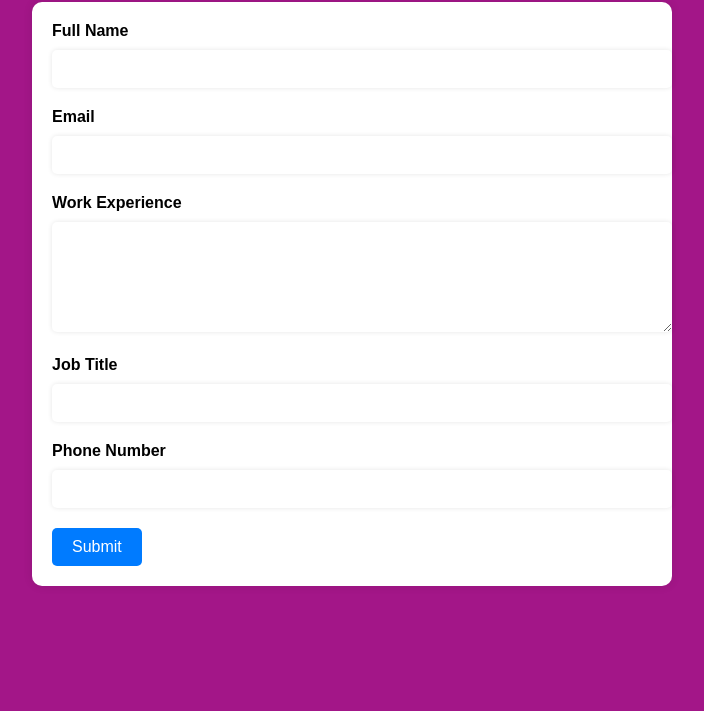
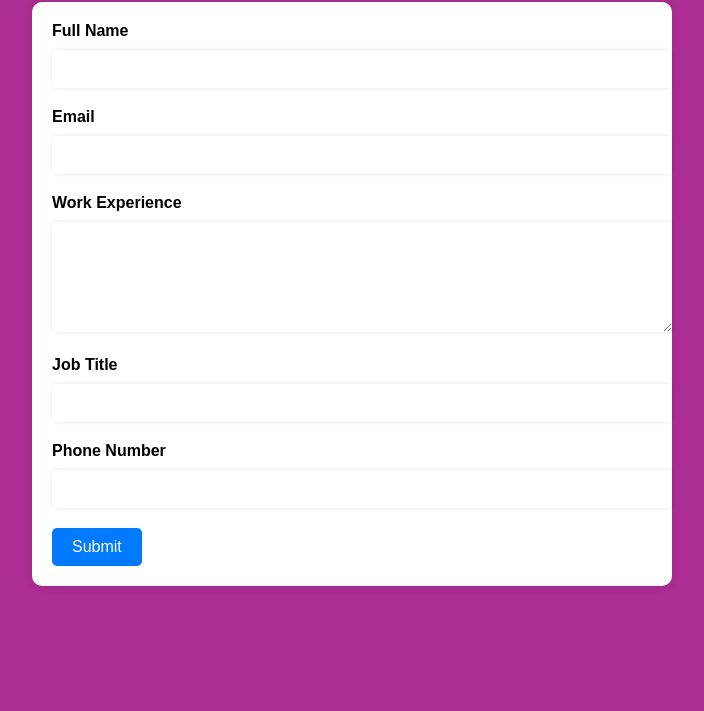
Before and after one commit to arohyadav/nodecicd, a website: page index.html in a window 1280 px wide. Shown: the part 89-800 px from the top of the page, without its empty margins (288-992 px from the left). Drawn offline with Linux system fonts and the light colour scheme.

Commit message:
Update index.html

```diff
--- a/index.html
+++ b/index.html
@@ -5,7 +5,7 @@
 	<style>
 		body {
 			font-family: Arial, sans-serif;
-			background-color: #A31688;
+			background-color: #AC2D93;
 			padding: 10px;
 		}
 		h1 {
```
